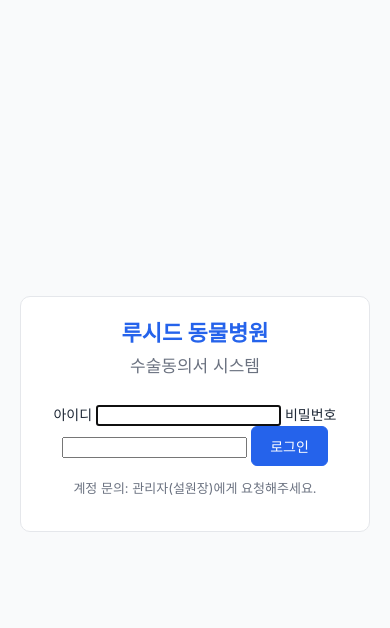
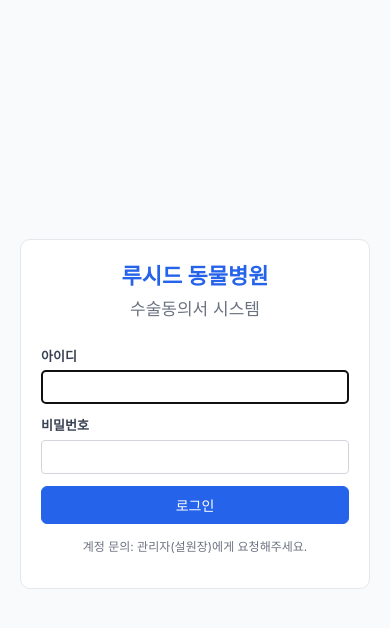
Before and after one commit to maddog77101088/lucid-consent, a Flask app: page /login?next=/consent/new in a window 390 px wide. Shown: the top 628 px of the page. Run offline with Flask 3, Linux system fonts and the light colour scheme.

Commit message:
로그인 페이지 3열 레이아웃 (아이디/비번/로그인) + 모바일 대응

```diff
--- a/static/style.css
+++ b/static/style.css
@@ -75,9 +75,31 @@ h4 { font-size: 14px; margin: 12px 0 4px; color: #374151; }
   margin-bottom: 16px;
 }
 
-.login-card { max-width: 360px; width: 100%; text-align: center; }
+.login-card { max-width: 720px; width: 100%; text-align: center; }
 .login-card h1 { margin: 0; color: var(--primary); }
 .login-card h2 { color: var(--muted); margin: 4px 0 24px; font-weight: 400; }
+.login-card form {
+  display: grid; grid-template-columns: 1fr 1fr auto; gap: 12px;
+  align-items: end; text-align: left;
+}
+.login-card label {
+  display: block; font-size: 13px; color: #374151; font-weight: 600;
+  margin: 0;
+}
+.login-card label input {
+  display: block; width: 100%; margin-top: 4px;
+  padding: 8px 10px; border: 1px solid #d1d5db; border-radius: 4px;
+  font-size: 14px; box-sizing: border-box;
+}
+.login-card button {
+  padding: 8px 22px; font-size: 14px; height: 38px; white-space: nowrap;
+}
+.login-card .muted { margin-top: 14px; font-size: 12px; }
+
+@media (max-width: 540px) {
+  .login-card form { grid-template-columns: 1fr; }
+  .login-card button { width: 100%; }
+}
 
 /* ---------- 대시보드 ---------- */
 .grid-2 {
```
